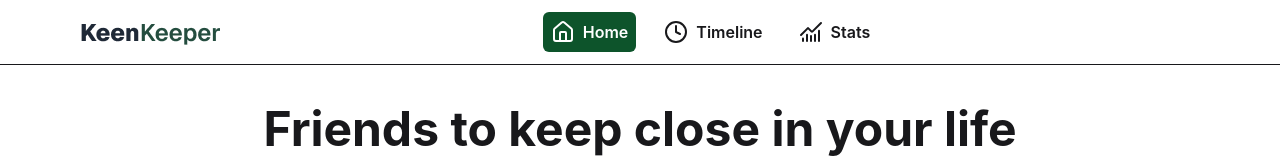
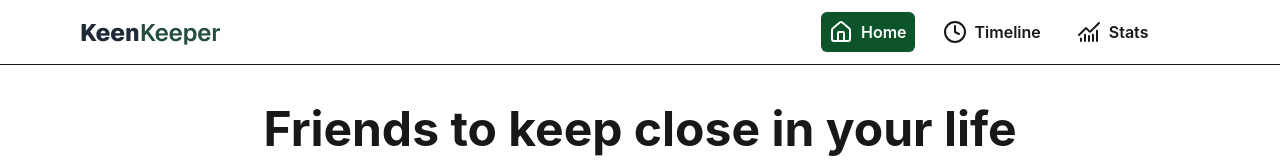
Before and after one commit to avishekroyyash/Assignment-7, a React (Vite) app: page / in a window 1280 px wide. Shown: the top 160 px of the page. Built offline with nearby package versions, Linux system fonts and the light colour scheme.

Commit message:
add README.md and deploy this project

```diff
--- a/src/Component/FullCard.jsx
+++ b/src/Component/FullCard.jsx
@@ -21,7 +21,7 @@ const FullCard = () => {
 
              useEffect(()=>{
                 const fetchData = async()=>{
-                 const res = await fetch('../../../public/friend.json');
+                 const res = await fetch('/friend.json');
                  const data = await res.json();
                  setFriendData(data);
                  setLoading(false)
--- a/src/Component/Navber.jsx
+++ b/src/Component/Navber.jsx
@@ -4,7 +4,7 @@ import { NavLink } from 'react-router';
 import navlogo from '../assets/logo.png'
 const Navber = () => {
     return (
-        <div className=' flex justify-between md:gap-50 lg:gap-50 gap-20 items-center max-w-400 mx-auto md:border-b lg:border-b md:px-20 lg:px-20 px-5 py-3 bg-[#FFFFFF] '>
+        <div className=' flex justify-between md:gap-50 lg:gap-150 gap-20 items-center max-w-400 mx-auto md:border-b lg:border-b md:px-20 lg:px-20 px-5 py-3 bg-[#FFFFFF] '>
         <img src={navlogo} alt="navlogo" />
         <div className='md:flex lg:flex gap-5 hidden'>
         <NavLink to='/' className={(obj)=> ` flex gap-2 font-semibold p-2 ${obj.isActive && 'bg-green-900  text-white rounded-md '}`}><House></House>Home</NavLink>
--- a/src/Pages/Home/HomePage.jsx
+++ b/src/Pages/Home/HomePage.jsx
@@ -1,7 +1,7 @@
-import React, { Suspense, use, useEffect, useState } from 'react';
+import React, { useEffect, useState } from 'react';
 import Banner from '../../Component/Banner';
 import SingleCard from '../../Component/SingleCard';
-import { Heading1 } from 'lucide-react';
+
 
 // const FriendPromise = fetch('../../../public/friend.json').then(res => res.json());
 
@@ -11,7 +11,7 @@ const HomePage = () => {
     // const FriendData = use(FriendPromise)
      useEffect(()=>{
         const fetchData = async()=>{
-         const res = await fetch('../../../public/friend.json');
+         const res = await fetch('/friend.json');
          const data = await res.json();
          setFriendData(data);
          setLoading(false)
--- a/src/Pages/Stats/Stats.jsx
+++ b/src/Pages/Stats/Stats.jsx
@@ -10,7 +10,7 @@ const Stats = () => {
         const callCount = socialTypeData.filter(item => item.click === 'Call' ).length
          const textCount = socialTypeData.filter(item => item.click === 'Text' ).length
           const videoCount = socialTypeData.filter(item => item.click === 'Video' ).length
-        console.log(socialTypeData,'click on data ')
+        // console.log(socialTypeData,'click on data ')
         const data = [
   { name: 'Text', value: textCount, fill: '#0088FE' },
   { name: 'Call', value: callCount, fill: '#00C49F' },
```
Also changed, not shown: 1 other file (tests, documents, lock files or other folders).
